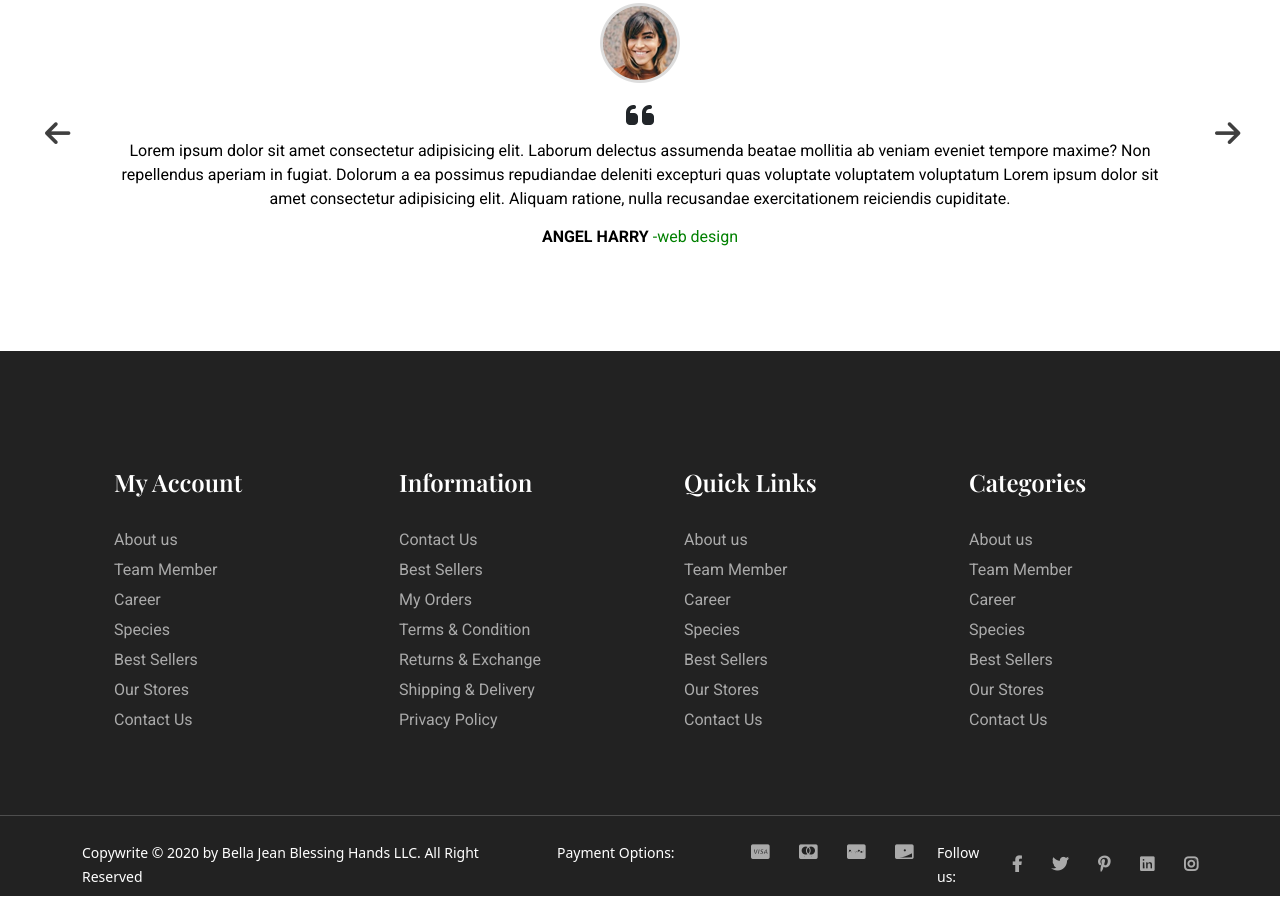
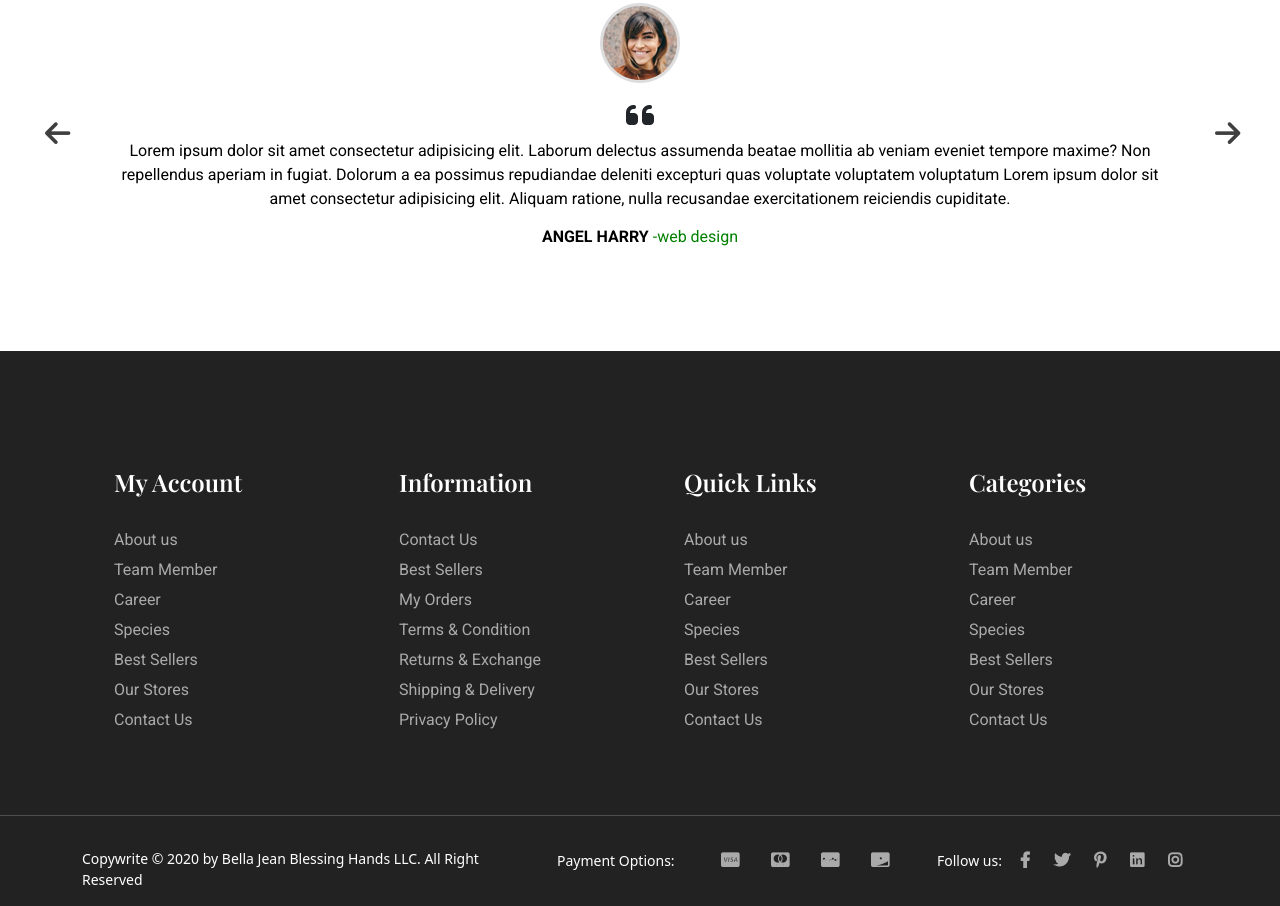
Before and after one commit to Shaheerkz/bella-jean, a plain HTML site: page index.html in a window 1280 px wide. Shown: the part 3737-4643 px from the top of the page. Drawn offline with nearby package versions, Linux system fonts and the light colour scheme.

Commit message:
feat: init

```diff
--- a/index.html
+++ b/index.html
@@ -220,7 +220,7 @@
                     </div>
                 </div>
                 <div class="col-lg-3 col-md-6 col-sm-12 mb-2">
-                    <div class="card ">
+                    <div class="card">
                         <div class="card-tap">
                             <img src="/resources/images/product-2.png" class="img-fluid mx-auto d-flex">
                             <div class="card-body py-lg-2">
@@ -621,7 +621,7 @@
     <!-- Footer Section -->
     <footer class="end-side pt-5">
         <div class="container">
-            <div class="row py-lg-5">
+            <div class="row foot-row py-lg-5">
                 <div class="col-lg-3 col-md-6 col-sm-12">
                     <div class="footer-text">
                         <ul class="unorder-list">
@@ -685,34 +685,34 @@
         <hr class="w-100" style="color: #cecece;" />
         <div class="container">
             <div class="row py-2">
-                <div class="col-lg-5 col-md-6 col-sm-12 ">
-                    <small class="text-white">Copywrite © 2020 by Bella Jean Blessing Hands LLC. All Right
+                <div class="col-lg-5 col-md-6 col-sm-12 d-flex justify-content-center align-items-center ">
+                    <small class="text-white py-2">Copywrite © 2020 by Bella Jean Blessing Hands LLC. All Right
                         Reserved</small>
                 </div>
-                <div class="col-lg-4 .col-md-6 col-sm-12">
-                    <div class="pay-option d-flex justify-content-between align-items-center">
+                <div class="col-lg-4 col-md-6 col-sm-12">
+                    <div class="pay-option d-flex justify-content-between align-items-center py-2">
                         <div class="pay-text">
                             <small class="text-white">Payment Options:</small>
                         </div>
                         <div class="pay-app d-flex">
-                            <i class="fas fab fa-cc-visa"></i>
-                            <i class="fas fab fa-cc-mastercard"></i>
-                            <i class="fas fab fa-cc-paypal"></i>
-                            <i class="fas fab fa-cc-discover"></i>
+                            <i class="fas fab fa-cc-visa me-xl-4 me-lg-3 mx-2"></i>
+                            <i class="fas fab fa-cc-mastercard me-xl-4 me-lg-3 mx-2"></i>
+                            <i class="fas fab fa-cc-paypal me-xl-4 me-lg-3 mx-2"></i>
+                            <i class="fas fab fa-cc-discover me-xl-4 me-lg-3 mx-2"></i>
                         </div>
                     </div>
                 </div>
                 <div class="col-lg-3 col-md-6 col-sm-12">
-                    <div class="pay-option d-flex justify-content-between align-items-center">
+                    <div class="pay-option d-flex justify-content-between align-items-center py-2">
                         <div class="pay-text">
                             <small class="text-white">Follow us:</small>
                         </div>
                         <div class="pay-app d-flex">
-                            <i class="fas fa-brands fa-facebook-f"></i>
-                            <i class="fas fa-brands fa-twitter"></i>
-                            <i class="fas fa-brands fa-pinterest-p"></i>
-                            <i class="fas fa-brands fa-linkedin"></i>
-                            <i class="fas fa-brands fa-instagram"></i>
+                            <i class="fas fa-brands fa-facebook-f me-xl-3 me-lg-2 mx-2"></i>
+                            <i class="fas fa-brands fa-twitter me-xl-3 me-lg-2 mx-2"></i>
+                            <i class="fas fa-brands fa-pinterest-p me-xl-3 me-lg-2 mx-2"></i>
+                            <i class="fas fa-brands fa-linkedin me-xl-3 me-lg-2 mx-2"></i>
+                            <i class="fas fa-brands fa-instagram me-xl-3 me-lg-2 mx-2"></i>
                         </div>
                     </div>
                 </div>
--- a/resources/style.css
+++ b/resources/style.css
@@ -1,11 +1,3 @@
-/* --------------------------- Variables-------------------------------
-:root{
-    --primary--
-} */
-
-
-
-
 /* --------------------------- Font Families Links------------------------------- */
 @import url('https://fonts.googleapis.com/css2?family=Roboto:wght@300;400;500;700;900&display=swap');
 @import url('https://fonts.googleapis.com/css2?family=Playfair+Display:wght@400;500;600;800&family=Poppins:wght@200;300;400;600;800;900&display=swap');
@@ -384,8 +376,7 @@ button:focus:not(:focus-visible){
 }
 
 .pay-app i{
-    margin-left: 30px;
-    transition: 0.2s;
+    transition: 0.4s;
     color: #aaa;
 }
 .pay-app i:hover{
@@ -411,6 +402,7 @@ button:focus:not(:focus-visible){
         left: -115px;
         padding: 16px 17px;
     }
+
 }
 
 
@@ -447,16 +439,14 @@ button:focus:not(:focus-visible){
         font-size: 1.5rem;
         line-height: 30px;
     }
-    .sub-title, .sub-content, .content-banner a, .content-discovery p, .content-discovery a, .deal-head p, .content-foot p, .head p, .review-content p{
+    .sub-title, .sub-content, .content-banner a, .content-discovery p, .content-discovery a, .deal-head p, .head p, .review-content p{
         font-size: 12px;
         line-height: 20px;
     }
     .head, .deal-head {
         text-align: center;
     }
-    .content-head h4{
-    font-size: 1rem;
-    }
+
     .review-content h5{
         font-size: 0.8rem;
     }
@@ -464,7 +454,6 @@ button:focus:not(:focus-visible){
         display: flex;
         justify-content: center;
         align-items: center;
-        text-align: center;
     }
     .img-grid h1{
         font-size: 18px;
@@ -473,4 +462,11 @@ button:focus:not(:focus-visible){
     .review{
         overflow-x: hidden;
     }
+    .foot-row{
+        display: flex;
+        text-align: center;
+    }
+    .card-icon i {
+        font-size: 15px;
+    }
 }
```
